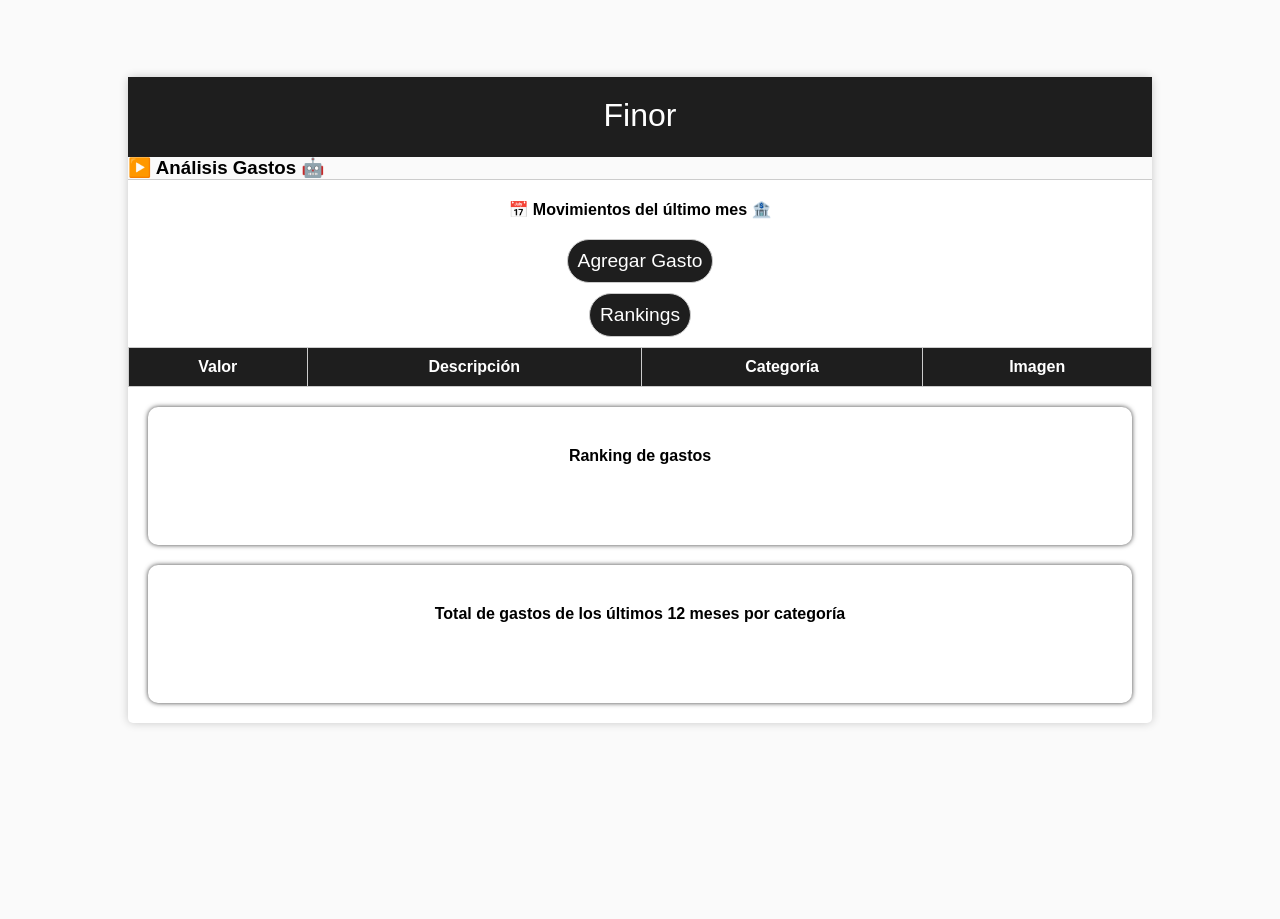
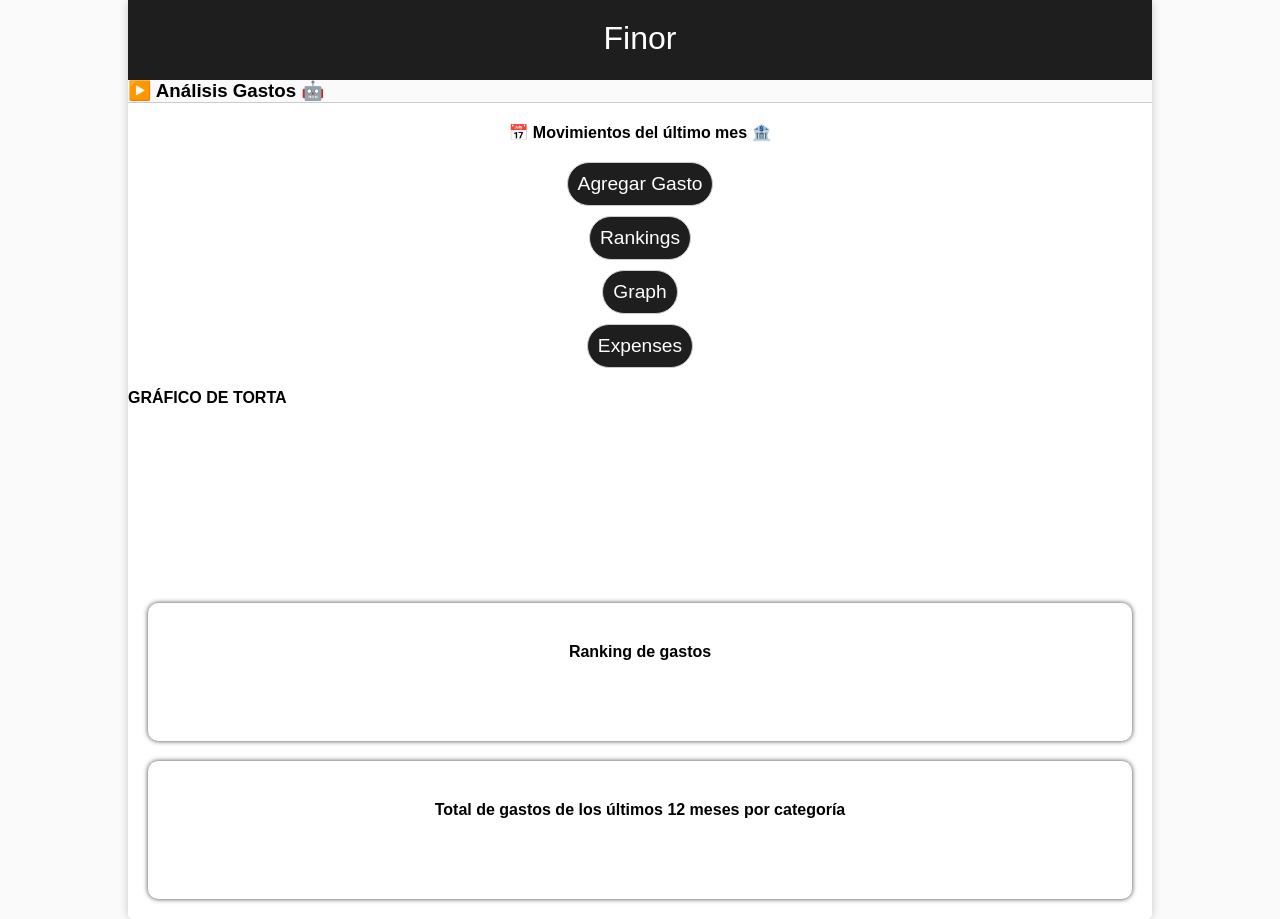
Before and after one commit to esteventorr/finor_web_app, a Django app: template control_finanzas/templates/control_finanzas/analisis-gastos.html in a window 1280 px wide. Before the commit the page ends 726 px from the top, so only its background shows below. Run offline with Django 4.2, Linux system fonts and the light colour scheme; the template is opened without the code that fills it, so the values that code supplies are empty; a map, chart or similar area stays blank.

Commit message:
pie chart graph done

```diff
--- a/control_finanzas/static/css/styles.css
+++ b/control_finanzas/static/css/styles.css
@@ -161,6 +161,10 @@ body {
 .analisis-gastos button a {
   text-decoration: none;
   color: #fff;
+}
+
+#tabla-transacciones {
+  display: none;
 }
 
 .ranking {
--- a/control_finanzas/templates/control_finanzas/analisis-gastos.html
+++ b/control_finanzas/templates/control_finanzas/analisis-gastos.html
@@ -8,8 +8,18 @@
     <button>
       <a href="#rankings">Rankings</a>
     </button>
-    <div class="tabla-transacciones">
+    <button>
+      <a href="#graph" id="boton-grafico">Graph</a>
+    </button>
+    <button>
+      <a href="#graph" id="boton-gastos">Expenses</a>
+    </button>
+    <div class="tabla-transacciones" id="tabla-transacciones">
       {% include "control_finanzas/components/expenses-table.html" %}
+    </div>
+
+    <div class="grafico-transacciones">
+      {% include "control_finanzas/components/expenses-graph.html" %}
     </div>
 
     <div id = "rankings" class = "ranking-gastos">
@@ -20,4 +30,20 @@
       {% include "control_finanzas/components/summarybox.html" %}
     </div>
   </div>
+  <script>
+    const botonGastos = document.querySelector('#boton-gastos');
+    const botonGrafico = document.querySelector('#boton-grafico');
+    const tablaTransacciones = document.querySelector('#tabla-transacciones');
+    const graficoTransacciones = document.querySelector('.grafico-transacciones');
+
+    botonGrafico.addEventListener('click', () => {
+      tablaTransacciones.style.display = 'none';
+      graficoTransacciones.style.display = 'block';
+    });
+
+    botonGastos.addEventListener('click', () => {
+      tablaTransacciones.style.display = 'block';
+      graficoTransacciones.style.display = 'none';
+    });
+  </script>
 {% endblock %}
--- /dev/null
+++ b/control_finanzas/templates/control_finanzas/components/expenses-graph.html
@@ -0,0 +1,34 @@
+{% block content %}
+<div>
+    <h4>GRÁFICO DE TORTA</h4>
+    <canvas id="expenses-by-category-chart"></canvas>
+  </div>
+
+  <script src="https://cdn.jsdelivr.net/npm/chart.js"></script>
+  <script>
+  var expenses_by_category_data = JSON.parse('{{ expenses_by_category_json|escapejs }}');
+  var expenses_by_category_chart = new Chart(document.getElementById('expenses-by-category-chart'), {
+    type: 'pie',
+    data: {
+      labels: Object.keys(expenses_by_category_data),
+      datasets: [{
+        data: Object.values(expenses_by_category_data),
+        backgroundColor: [
+          'rgba(255, 99, 132, 0.8)',
+          'rgba(54, 162, 235, 0.8)',
+          'rgba(255, 206, 86, 0.8)',
+          'rgba(75, 192, 192, 0.8)',
+          'rgba(153, 102, 255, 0.8)',
+          'rgba(255, 159, 64, 0.8)'
+        ]
+      }]
+    },
+    options: {
+      title: {
+        display: true,
+        text: 'Gastos por categoría'
+      }
+    }
+  });
+  </script>
+{% endblock %}
```
Also changed, not shown: control_finanzas/views.py (+18 -9 lines).
